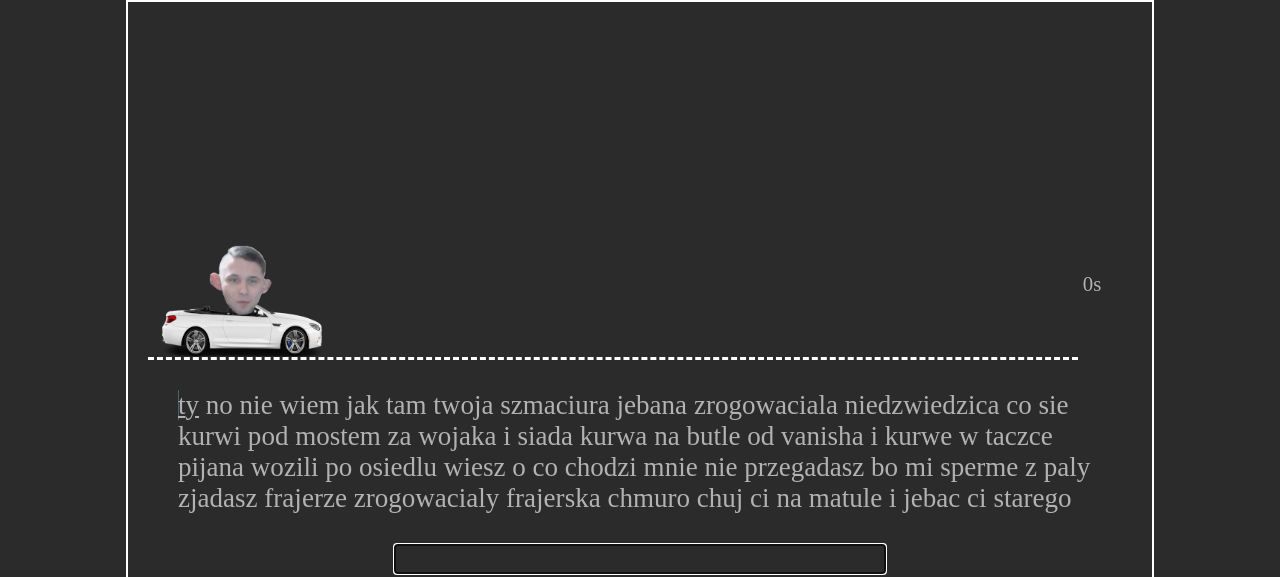
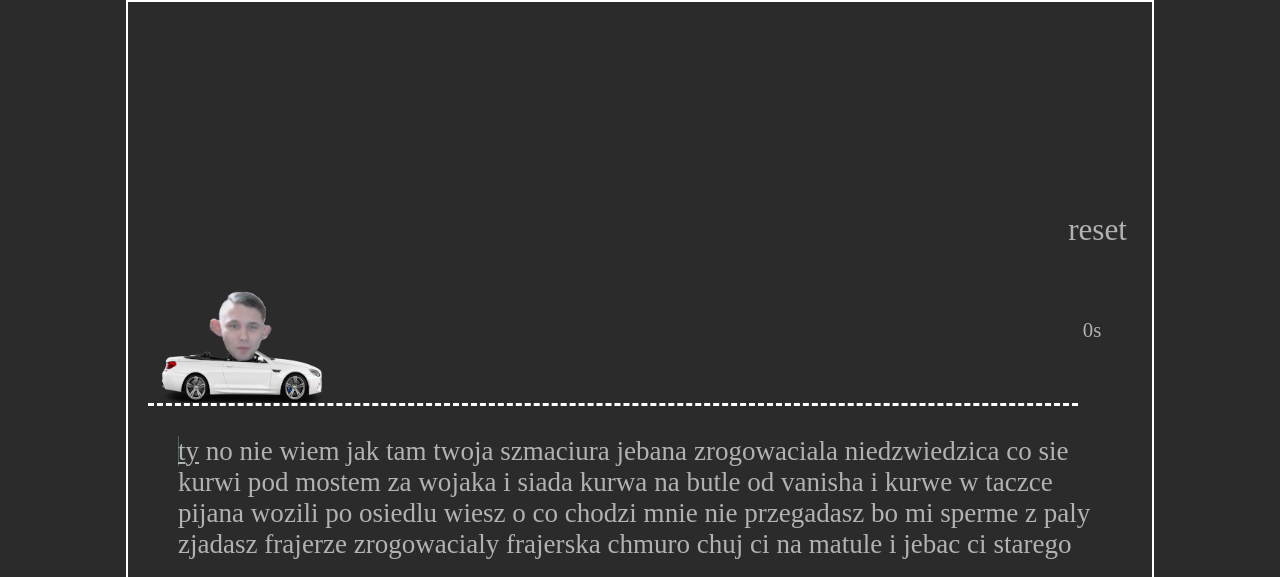
Before and after one commit to auto200/szmaciura-racer, a Gatsby site: page / in a window 1280 px wide. Shown: the top 577 px of the page. Built offline with nearby package versions, Linux system fonts and the light colour scheme; Gatsby itself is replaced by a stand-in of ours.

Commit message:
Add reset button

```diff
--- a/src/pages/index.tsx
+++ b/src/pages/index.tsx
@@ -59,6 +59,16 @@ const Input = styled.input<{ error: boolean }>`
   color: white;
   background-color: ${({ theme, error }) =>
     error ? theme.colors.error : "transparent"};
+`;
+const ResetButton = styled.button`
+  all: unset;
+  align-self: flex-end;
+  padding: 5px;
+  font-size: 1.5rem;
+  :hover {
+    color: ${({ theme }) => theme.colors.error};
+    cursor: pointer;
+  }
 `;
 
 const getTimePassedInSec = (startTime: number): string => {
@@ -184,6 +194,7 @@ const IndexPage: React.FC = () => {
         <SEO title="Szmaciura Racer - Rafonix szmaciura" />
         <GlobalStyle />
         <InnerWrapper>
+          <ResetButton onClick={resetEveryting}>reset</ResetButton>
           <ProgressContainer>
             <ProgressIndicator progress={wordIndex / text.length} />
             <Timer timePassed={timePassed} />
```
